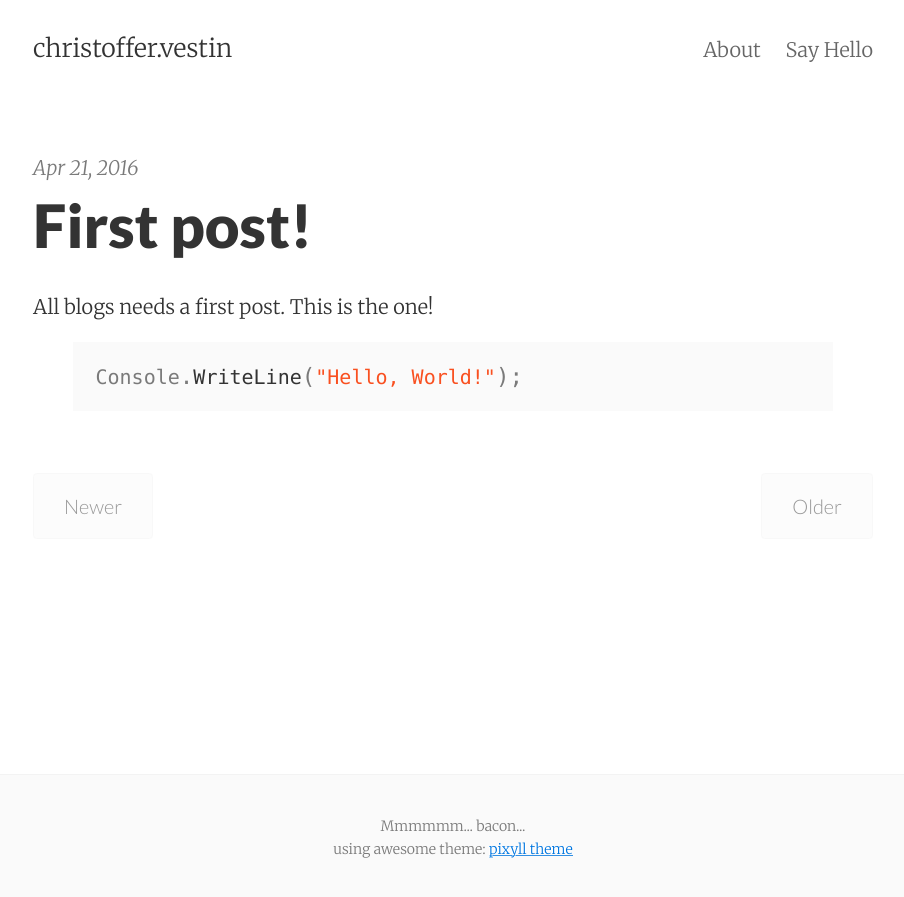
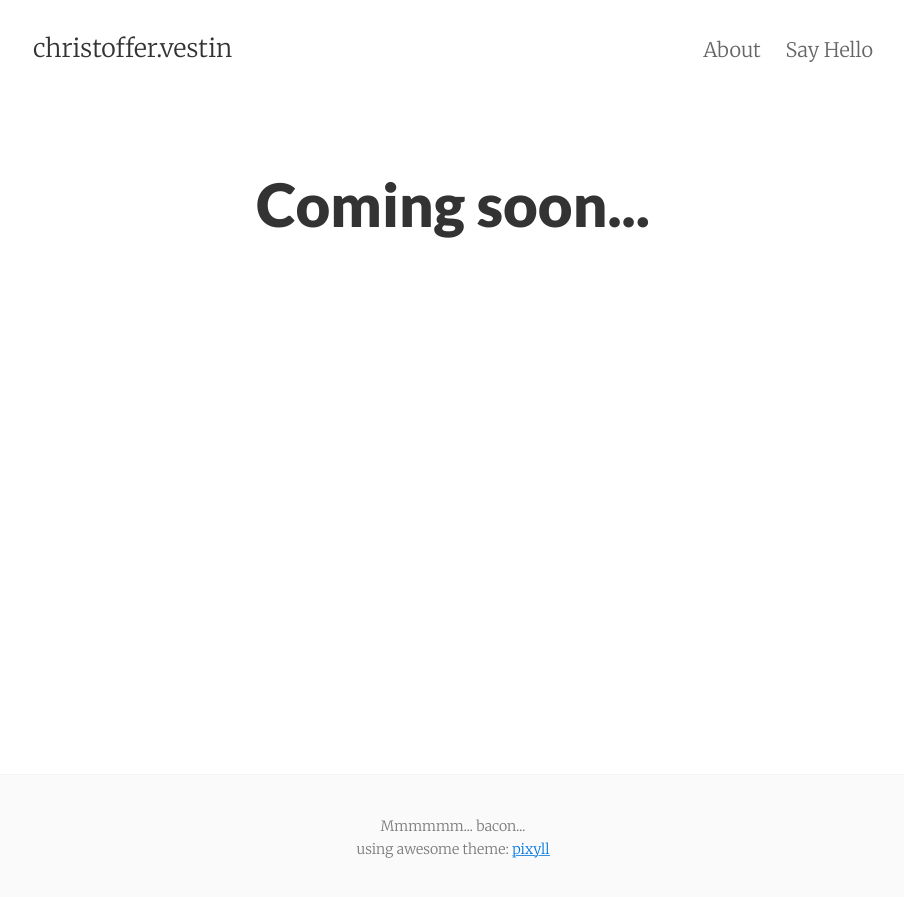
Before and after one commit to ceve/ceve.github.io, a Jekyll site: the page built from index.html, in a window 1280 px wide. Shown: the top 897 px of the page, without its empty margins (187-1091 px from the left). Built offline with Jekyll 4.4.1, drawn with Linux system fonts in a browser that asks for light colours; the list of posts is cut into pages by our own code.

```diff
--- a/_includes/footer.html
+++ b/_includes/footer.html
@@ -2,7 +2,7 @@
   <div class="measure">
     <small>
       Mmmmmm... bacon...<br />
-      using awesome theme: <a href="https://github.com/johnotander/pixyll">pixyll theme</a>
+      using awesome theme: <a href="https://github.com/johnotander/pixyll">pixyll</a>
     </small>
   </div>
 </footer>
--- a/_posts/2016-04-21-welcome-to-jekyll.markdown
+++ /dev/null
@@ -1,10 +0,0 @@
----
-layout: post
-title:  "First post!"
-date:   2016-04-21 23:53:07 +0200
-categories: jekyll update
----
-All blogs needs a first post. This is the one!
-{% highlight csharp %}
-Console.WriteLine("Hello, World!");
-{% endhighlight %}
```
Also changed, not shown: about.md (+1 -1 lines).
